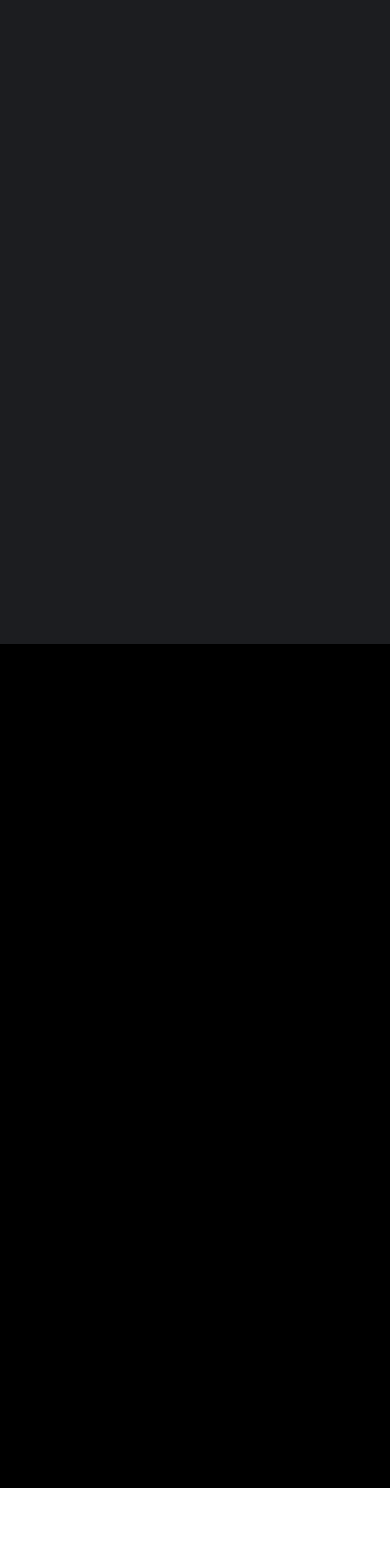
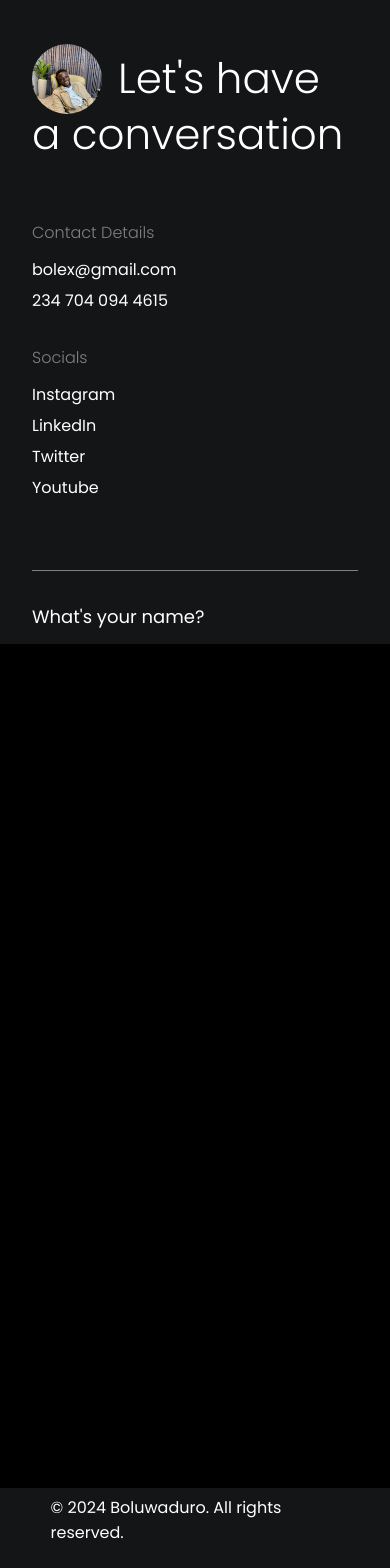
Before and after one commit to RalphFred/bo, a Next.js app: page /contact in a window 390 px wide. Shown: the part 200-1768 px from the top of the page. Before the commit the page ends 844 px from the top, so only its background shows below. Built offline with nearby package versions, Linux system fonts and the light colour scheme.

Commit message:
Build: worked on the contact page

```diff
--- a/app/contact/page.jsx
+++ b/app/contact/page.jsx
@@ -1,10 +1,12 @@
 import styles from './page.module.scss';
 import ContactHeader from '../../components/ContactHeader'
+import ContactForm from '../../components/ContactForm'
 
 export default function ContactPage() {
   return(
     <div className={styles.wrapper}>
       <ContactHeader />
+      <ContactForm />
     </div>
   )
 }
--- a/app/contact/page.module.scss
+++ b/app/contact/page.module.scss
@@ -1,6 +1,5 @@
 .wrapper{
   width: 100%;
-  min-height: 100vh;
   color: white;
-  background-color: #1C1D20;
+  background-color: #141516;
 }
--- /dev/null
+++ b/components/ContactForm/index.jsx
@@ -0,0 +1,127 @@
+"use client";
+import { useForm } from "react-hook-form";
+import { yupResolver } from "@hookform/resolvers/yup";
+import * as yup from "yup";
+import Rounded from "../../common/RoundedButton";
+import Magnetic from "../../common/Magnetic";
+
+import styles from "./style.module.scss";
+import { useScroll, motion, useTransform, useSpring } from "framer-motion";
+import { useRef } from "react";
+
+const schema = yup
+  .object({
+    fullName: yup
+      .string()
+      .required("Full Name is required")
+      .min(2, "Full Name must be at least 2 characters long"),
+    email: yup
+      .string()
+      .required("Email is required")
+      .email("Please enter a valid email address"),
+    message: yup
+      .string()
+      .required("Message is required")
+      .min(10, "Message must be at least 10 characters long"),
+  })
+  .required();
+
+export default function ContactForm() {
+  const {
+    register,
+    handleSubmit,
+    formState: { errors },
+  } = useForm({
+    resolver: yupResolver(schema),
+  });
+  const onSubmit = (data) => console.log(data);
+
+  const container = useRef(null);
+  const { scrollYProgress } = useScroll({
+    target: container,
+    offset: ["start end", "end end"],
+  });
+  const x = useTransform(scrollYProgress, [0, 1], [0, 100]);
+  const y = useTransform(scrollYProgress, [0, 1], [-500, 0]);
+  const rotate = useTransform(scrollYProgress, [0, 1], [120, 90]);
+
+  return (
+    <div className={styles.wrapper}>
+      <div className={styles.content}>
+        <form onSubmit={handleSubmit(onSubmit)}>
+          <div className={styles.inputWrapper}>
+            <label htmlFor="name">What's your name?</label>
+            <input {...register("fullName")} placeholder="Musa Emmanuel *" />
+            <p className={styles.errors}>{errors.fullName?.message}</p>
+          </div>
+
+          <div className={styles.inputWrapper}>
+            <label htmlFor="email">What's your email?</label>
+            <input
+              {...register("email")}
+              placeholder="musaemmanuel@gmail.com *"
+              name="email"
+            />
+            <p className={styles.errors}>{errors.email?.message}</p>
+          </div>
+
+          <div className={styles.inputWrapper}>
+            <label htmlFor="message">What's your email?</label>
+            <textarea
+              {...register("message")}
+              placeholder="Hello Bolu, I'd like to enquire about your mentorship *"
+              name="message"
+            />
+            <p className={styles.errors}>{errors.message?.message}</p>
+          </div>
+
+          <motion.button
+            type="submit"
+            style={{ x }}
+            className={styles.buttonContainer}
+          >
+            <Rounded backgroundColor={"#8b8471"} className={styles.button}>
+              <p>Send</p>
+            </Rounded>
+          </motion.button>
+        </form>
+
+        <div className={styles.contactInfo}>
+          <div>
+            <h4>Contact Details</h4>
+            <p>bolex@gmail.com</p>
+            <p>234 704 094 4615</p>
+          </div>
+
+          <div>
+            <h4>Socials</h4>
+            <p>Instagram</p>
+            <p>LinkedIn</p>
+            <p>Twitter</p>
+            <p>Youtube</p>
+          </div>
+        </div>
+      </div>
+      <div className={styles.info}>
+        <div>
+          <span>
+            <p>© 2024 Boluwaduro. All rights reserved.</p>
+          </span>
+        </div>
+        <div className={styles.socials}>
+          <span>
+            <Magnetic>
+              <p>Instagram</p>
+            </Magnetic>
+          </span>
+          <Magnetic>
+            <p>LinkedIn</p>
+          </Magnetic>
+          <Magnetic>
+            <p>Youtube</p>
+          </Magnetic>
+        </div>
+      </div>
+    </div>
+  );
+}
--- /dev/null
+++ b/components/ContactForm/style.module.scss
@@ -0,0 +1,209 @@
+.wrapper {
+  .content{
+    padding: 2rem 12rem 10rem;
+    background-color: #141516;
+    display: flex;
+    gap: 4rem;
+    box-sizing: border-box;
+
+    form{
+      position: relative;
+      width: 80%;
+
+      .inputWrapper{
+        display: flex;
+        flex-direction: column;
+        padding: 2rem 0;
+        border-top: 1px solid gray;
+        box-sizing: border-box;
+        position: relative;
+
+        &:last-of-type{
+          border-bottom: 1px solid gray;
+        }
+
+        label{
+          margin-bottom: 12px;
+          font-size: 18px;
+        }
+
+        input{
+          background-color: transparent;
+          border: none;
+          outline: none;
+          color: white;
+          font-size: 18px;
+          font-family: none;
+          margin-bottom: 1rem;
+        }
+
+        textarea{
+          background-color: transparent;
+          border: none;
+          height: 300px;
+          resize: none;
+          outline: none;
+          color: white;
+          font-size: 18px;
+          font-family: none;
+          margin-bottom: 2rem;
+        }
+
+        .errors{
+          color: #ff4444;
+          font-size: 14px;
+          position: absolute;
+          bottom: 0;
+        }
+      }
+
+      .buttonContainer {
+        position: absolute;
+        left: calc(100% - 400px);
+        top: calc(100% - 88px);
+        color: white;
+        background-color: #1C1D20;
+        border: none;
+        outline: none;
+
+      }
+      .button {
+        width: 180px;
+        height: 180px;
+        background-color: #b9b096;
+        font-weight: 500;
+        border-radius: 50%;
+        position: absolute;
+        display: flex;
+        align-items: center;
+        justify-content: center;
+        cursor: pointer;
+        p {
+          margin: 0px;
+          font-size: 16px;
+          font-weight: 300;
+          z-index: 2;
+          position: relative;
+        }
+      }
+    }
+
+    .contactInfo{
+      width: 20%;
+
+      div{
+        margin-bottom: 2rem;
+
+        &:last-of-type{
+          margin-bottom: 0;
+        }
+
+        h4{
+          margin: 0;
+          color: gray;
+          font-weight: 300;
+          margin-bottom: 12px;
+        }
+
+        p{
+          margin: 0;
+          margin-bottom: 6px;
+        }
+      }
+    }
+  }
+
+  .info {
+    display: flex;
+    justify-content: space-between;
+    /* margin-top: 200px; */
+    padding: 18px 48px;
+    div {
+      display: flex;
+      gap: 10px;
+      align-items: flex-end;
+      p,
+      h3 {
+        margin: 0px;
+        padding: 2.5px;
+        cursor: pointer;
+      }
+      p {
+        &::after {
+          content: "";
+          width: 0%;
+          height: 1px;
+          background-color: white;
+          display: block;
+          margin-top: 2px;
+          position: relative;
+          left: 50%;
+          transform: translateX(-50%);
+          transition: width 0.2s linear;
+        }
+        &:hover {
+          &::after {
+            width: 100%;
+          }
+        }
+      }
+      span {
+        display: flex;
+        flex-direction: column;
+        gap: 15px;
+      }
+      h3 {
+        color: grey;
+        cursor: default;
+        font-weight: 300;
+        font-size: 1em;
+      }
+    }
+  }
+
+  @media screen and (max-width: 1024px) {
+    .content{
+      padding: 4rem 5rem 8rem;
+
+      form{
+
+        .buttonContainer{
+          left: calc(100% - 350px);
+        }
+      }
+    }
+  }
+
+  @media screen and (max-width: 540px) {
+    .content{
+      flex-direction: column-reverse;
+      padding: 4rem 2rem 8rem;
+
+      form{
+        width: 100%;
+
+        .buttonContainer{
+          top: calc(100% - 65px);
+          left: calc(100% - 300px);
+        }
+
+        .button {
+          width: 130px;
+          height: 130px;
+        }
+      }
+
+      .contactInfo{
+        width: 100%;
+      }
+    }
+
+    .info{
+      flex-direction: column-reverse;
+      align-items: center;
+      gap: 1rem;
+    }
+  }
+
+
+}
--- a/components/ContactHeader/index.jsx
+++ b/components/ContactHeader/index.jsx
@@ -3,20 +3,30 @@ import styles from "./style.module.scss";
 
 export default function ContactHeader() {
   return (
-    <div className={styles.wapper}>
-      <div className="text">
+    <div className={styles.wrapper}>
+      <div className={styles.text}>
         <span>
           <div className={styles.imageContainer}>
             <Image
               alt={"image"}
               src="/images/img1.jpg"
-              width={100}
-              height={100}
+              fill={true}
               className={styles.img}
             />
           </div>
-          <h2>Let's have a</h2>
+          <h2>Let's have</h2>
         </span>
+        <h2>a conversation</h2>
+      </div>
+      <div className={styles.image}>
+        <div className={styles.imageContainer}>
+          <Image
+            alt={"image"}
+            src="/images/img1.jpg"
+            fill={true}
+            className={styles.img}
+          />
+        </div>
       </div>
     </div>
   );
--- a/components/ContactHeader/style.module.scss
+++ b/components/ContactHeader/style.module.scss
@@ -1,19 +1,115 @@
 .wrapper {
-  background-color: #1C1D20;
+  background-color: #141516;
+  padding: 2rem 12rem;
+  display: flex;
+  justify-content: space-between;
+  gap: 4rem;
 
-  .text{
+  .text {
+    margin-top: 180px;
+    width: 80%;
 
+    span {
+      display: flex;
+      align-items: center;
 
-    .imageContainer{
+      .imageContainer {
+        width: 100px;
+        height: 100px;
+        border-radius: 50%;
+        overflow: hidden;
+        position: relative;
+        display: none;
+
+        .img {
+          object-fit: cover;
+        }
+      }
+    }
+    h2 {
+      font-size: 88px;
+      line-height: 88px;
+      margin: 0px;
+      font-weight: 300;
+    }
+  }
+
+  .image{
+    margin-top: 80px;
+    position: relative;
+    width: 20%;
+    display: flex;
+    align-items: flex-end;
+
+    .imageContainer {
       width: 100px;
       height: 100px;
       border-radius: 50%;
       overflow: hidden;
+      position: relative;
 
-      .img{
+
+      .img {
         object-fit: cover;
-        border-radius: 50%;
       }
     }
   }
+
+  @media screen and (max-width: 1024px) {
+    padding: 4rem 5rem;
+
+    .text{
+
+      h2{
+        font-size: 72px;
+        line-height: 88px;
+      }
+    }
+  }
+
+  @media screen and (max-width: 768px) {
+    .text {
+
+      span{
+
+        .imageContainer{
+          width: 70px;
+          height: 70px;
+        }
+      }
+
+      h2{
+        font-size: 56px;
+        line-height: 56px;
+      }
+    }
+  }
+
+  @media screen and (max-width: 540px) {
+    padding: 4rem 2rem 0 2rem;
+
+    .text{
+      width: 100%;
+
+      span{
+
+        .imageContainer{
+          display: block;
+        }
+
+        h2{
+          margin-left: 1rem;
+        }
+      }
+
+      h2{
+        font-size: 42px;
+        line-height: 42px;
+      }
+    }
+
+    .image{
+      display: none;
+    }
+  }
 }
--- a/components/Header/index.jsx
+++ b/components/Header/index.jsx
@@ -29,7 +29,7 @@ export default function index() {
       scrollTrigger: {
         trigger: document.documentElement,
         start: 0,
-        end: window.innerHeight,
+        end: window.innerHeight / 3,
         onLeave: () => {
           gsap.to(button.current, {
             scale: 1,
--- a/components/Newsletter/style.module.scss
+++ b/components/Newsletter/style.module.scss
@@ -31,6 +31,7 @@
         outline: none;
         width: 100%;
         font-size: 18px;
+        font-family: none;
       }
 
       .button {
--- a/package.json
+++ b/package.json
@@ -9,13 +9,16 @@
     "lint": "next lint"
   },
   "dependencies": {
+    "@hookform/resolvers": "^3.9.0",
     "framer-motion": "^11.3.30",
     "gsap": "^3.12.5",
     "locomotive-scroll": "^5.0.0-beta.15",
     "next": "14.2.6",
     "react": "^18",
     "react-dom": "^18",
-    "sass": "^1.77.8"
+    "react-hook-form": "^7.53.0",
+    "sass": "^1.77.8",
+    "yup": "^1.4.0"
   },
   "devDependencies": {
     "@types/node": "22.5.2",
```
Also changed, not shown: 1 other file (tests, documents, lock files or other folders).
